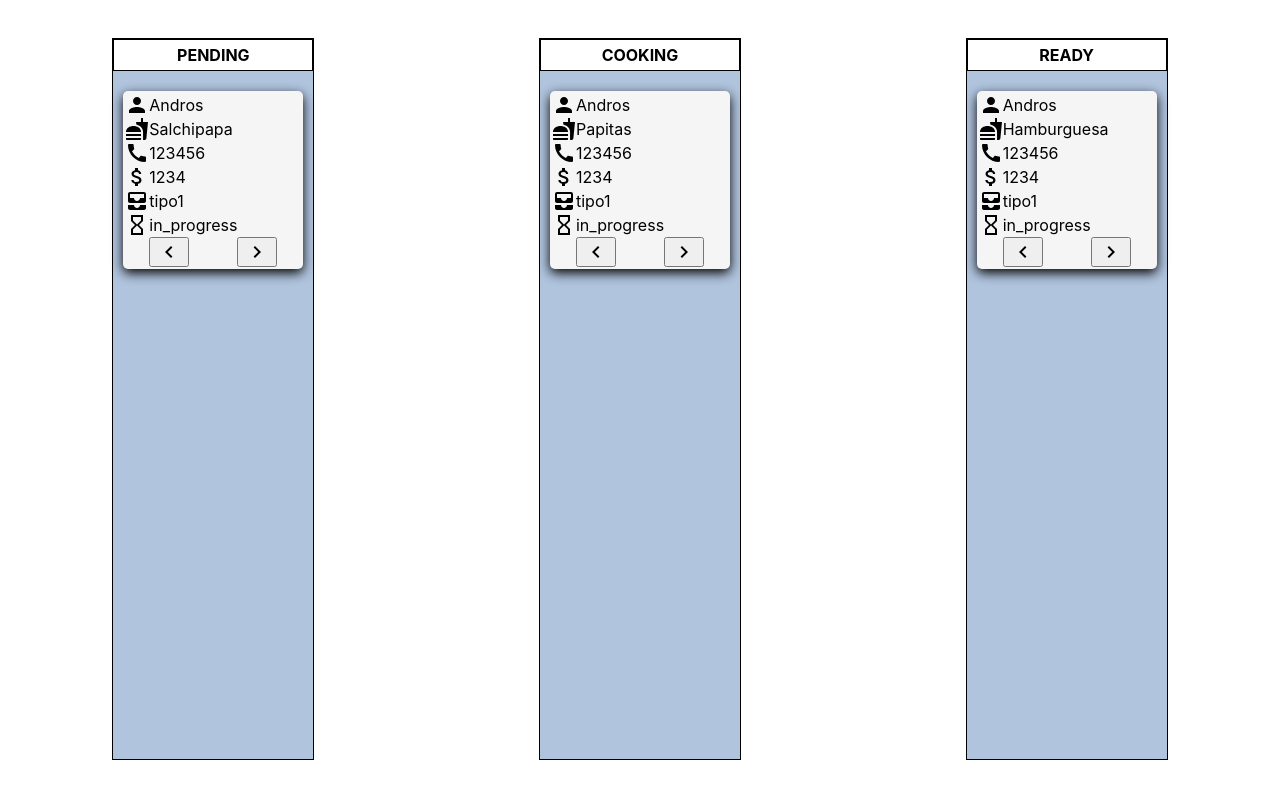
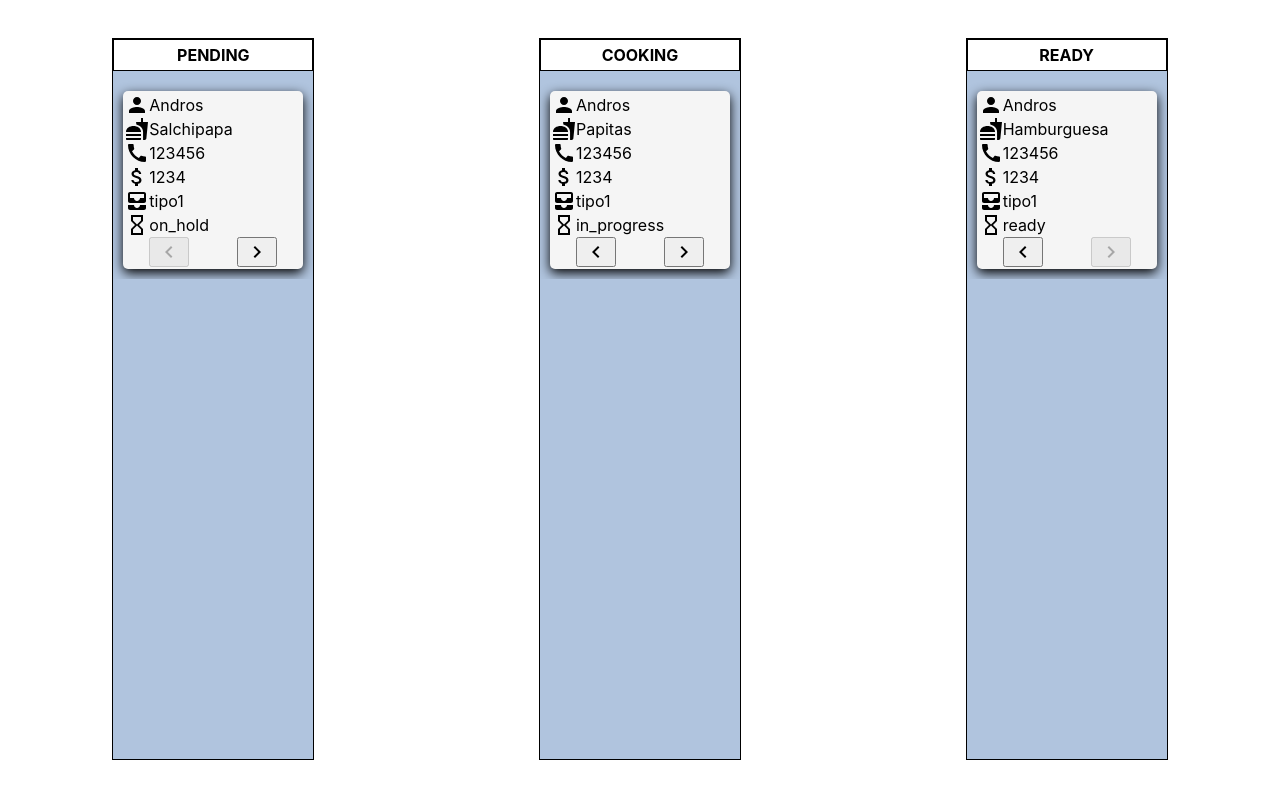
Before and after one commit to d3v0l0p3rs/IziFood, a React (Create React App) app: page / in a window 1280 px wide. Built offline with nearby package versions, Linux system fonts and the light colour scheme.

Commit message:
added logic to change orders betweeen columns

```diff
--- a/src/Components/Card/view.tsx
+++ b/src/Components/Card/view.tsx
@@ -1,6 +1,6 @@
-import React, { useState } from "react";
+import React from "react";
 import "./style.scss";
-import { CardProps, NextOrPrev } from "./card.types";
+import { CardProps, OrderState } from "./card.types";
 import PersonIcon from "@material-ui/icons/Person";
 import FastfoodIcon from "@material-ui/icons/Fastfood";
 import CallIcon from "@material-ui/icons/Call";
@@ -9,8 +9,71 @@ import AllInboxIcon from "@material-ui/icons/AllInbox";
 import HourglassEmptyIcon from "@material-ui/icons/HourglassEmpty";
 import NavigateNextIcon from "@material-ui/icons/NavigateNext";
 import NavigateBeforeIcon from "@material-ui/icons/NavigateBefore";
+import { changeOrderStatus } from "../../Redux/Reducers/Orders/orders.actions";
+import { useDispatch, useSelector } from "react-redux";
+import { rootState } from "../../Redux/Store";
 
-const Card: React.FC<CardProps> = (props: CardProps): JSX.Element => {
+const Card: React.FC<CardProps> = (props: CardProps) => {
+  const dispatch = useDispatch();
+
+  const orders = useSelector((state: rootState) => state.ordersReducer.orders);
+
+  const setNextOrderStatus = (id: number) => {
+    const index = orders.findIndex((order) => order.id === id);
+    let tempNewOrders = [...orders]; //copy of current orders
+
+    let newStatus: OrderState = "cancel";
+
+    //temporal solution
+    switch (tempNewOrders[index].currentState) {
+      case "on_hold":
+        newStatus = "in_progress";
+        break;
+
+      case "in_progress":
+        newStatus = "ready";
+        break;
+
+      default:
+        newStatus = "on_hold";
+        break;
+    }
+
+    tempNewOrders[index] = {
+      ...orders[index],
+      currentState: newStatus,
+    };
+    dispatch(changeOrderStatus(tempNewOrders));
+  };
+
+  const setPreviousOrderStatus = (id: number) => {
+    const index = orders.findIndex((order) => order.id === id);
+    let tempNewOrders = [...orders]; //copy of current orders
+
+    let newStatus: OrderState = "cancel";
+
+    //temporal solution
+    switch (tempNewOrders[index].currentState) {
+      case "in_progress":
+        newStatus = "on_hold";
+        break;
+
+      case "ready":
+        newStatus = "in_progress";
+        break;
+
+      default:
+        newStatus = "on_hold";
+        break;
+    }
+
+    tempNewOrders[index] = {
+      ...orders[index],
+      currentState: newStatus,
+    };
+    dispatch(changeOrderStatus(tempNewOrders));
+  };
+
   return (
     <div className="card-info-wapper">
       <div className="card-info-data-wrapper">
@@ -68,11 +131,21 @@ const Card: React.FC<CardProps> = (props: CardProps): JSX.Element => {
       </div>
 
       <div className="card-buttons-wrapper">
-        <button>{<NavigateBeforeIcon />}</button>
-        <button>{<NavigateNextIcon />}</button>
+        <button
+          onClick={() => setPreviousOrderStatus(props.id)}
+          disabled={props.currentState === "on_hold"}
+        >
+          <NavigateBeforeIcon />
+        </button>
+        <button
+          onClick={() => setNextOrderStatus(props.id)}
+          disabled={props.currentState === "ready"}
+        >
+          <NavigateNextIcon />
+        </button>
       </div>
     </div>
   );
 };
 
-export { Card };
+export default Card;
--- a/src/Components/Column/style.scss
+++ b/src/Components/Column/style.scss
@@ -23,4 +23,5 @@
 
 .column-data-container {
   padding: 5%;
+  overflow: auto;
 }
--- a/src/Components/Column/view.tsx
+++ b/src/Components/Column/view.tsx
@@ -1,10 +1,9 @@
 import React from "react";
-import { Card } from "../Card/view";
+import Card from "../Card/view";
 import { ColumnProps } from "./column.types";
-import { CardProps } from "../Card/card.types";
 import "./style.scss";
 
-const Column: React.FC<ColumnProps> = (props: ColumnProps): JSX.Element => {
+const Column: React.FC<ColumnProps> = (props: ColumnProps) => {
   return (
     <div className="column-wrapper">
       <div className="column-title">{props.columnType}</div>
@@ -12,12 +11,13 @@ const Column: React.FC<ColumnProps> = (props: ColumnProps): JSX.Element => {
       <div className="column-data-container">
         {props.data.map((data, idx) => (
           <Card
+            id={data.id}
             product={data.product}
             client={data.client}
             phone={data.phone}
             cost={data.cost}
             deliveryType={data.deliveryType}
-            currentState="in_progress"
+            currentState={data.currentState}
             key={idx}
           />
         ))}
--- a/src/Components/Home/view.tsx
+++ b/src/Components/Home/view.tsx
@@ -4,25 +4,27 @@ import "./style.scss";
 import {
   filterPendingOrders,
   filterCookingOrders,
-  filterDoneOrders,
+  filterReadyOrders,
 } from "../../Redux/Reducers/Orders/orders.selectors";
 import { useSelector } from "react-redux";
 
-export default function Home() {
+const Home: React.FC = () => {
   //selectors
   const pendingOrdersSelector = useMemo(() => filterPendingOrders, []);
   const cookingOrdersSelector = useMemo(() => filterCookingOrders, []);
-  const doneOrdersSelector = useMemo(() => filterDoneOrders, []);
+  const readyOrdersSelector = useMemo(() => filterReadyOrders, []);
 
   const pendingOrders = useSelector(pendingOrdersSelector, () => false);
   const cookingOrders = useSelector(cookingOrdersSelector, () => false);
-  const doneOrders = useSelector(doneOrdersSelector, () => false);
+  const readyOrders = useSelector(readyOrdersSelector, () => false);
 
   return (
     <div className="home-wrapper">
-      <Column columnType="pending" data={pendingOrders || []} />
-      <Column columnType="cooking" data={cookingOrders || []} />
-      <Column columnType="ready" data={doneOrders || []} />
+      <Column columnType="pending" data={pendingOrders} />
+      <Column columnType="cooking" data={cookingOrders} />
+      <Column columnType="ready" data={readyOrders} />
     </div>
   );
-}
+};
+
+export default Home;
--- a/src/Redux/Reducers/Orders/orders.actions.ts
+++ b/src/Redux/Reducers/Orders/orders.actions.ts
@@ -1,7 +1,8 @@
 import {OrdersActions, OrdersTypes} from './orders.types';
+import {CardProps} from '../../../Components/Card/card.types';
 
-export function test(): OrdersActions{
+export function changeOrderStatus(orders: CardProps[]): OrdersActions{
     return {
-        type: OrdersTypes.ORDERS_CHANGE_STATUS
+        type: OrdersTypes.CHANGE_ORDER_STATUS, payload: orders
     }
 }
--- a/src/Redux/Reducers/Orders/orders.reducer.ts
+++ b/src/Redux/Reducers/Orders/orders.reducer.ts
@@ -1,8 +1,9 @@
-import {OrdersState, OrdersActions} from './orders.types';
+import {OrdersState, OrdersActions, OrdersTypes} from './orders.types';
 
 const initialState: OrdersState = {
     orders: [
         {
+            id: 1,
             product: "Papitas",
             client: "Andros",
             phone: "123456",
@@ -11,6 +12,7 @@ const initialState: OrdersState = {
             currentState: "in_progress"
           },
           {
+            id: 2,
             product: "Salchipapa",
             client: "Andros",
             phone: "123456",
@@ -19,6 +21,7 @@ const initialState: OrdersState = {
             currentState: "on_hold"
           },
           {
+            id: 3,
             product: "Hamburguesa",
             client: "Andros",
             phone: "123456",
@@ -33,6 +36,14 @@ const initialState: OrdersState = {
 export default function OrdersReducer(state: OrdersState = initialState, action: OrdersActions){
     switch(action.type){
 
+      case OrdersTypes.CHANGE_ORDER_STATUS: {
+        return {
+          ...state,
+          orders: action.payload
+        }
+      }
+
+
       default: {
         return state;
       }
--- a/src/Redux/Reducers/Orders/orders.selectors.ts
+++ b/src/Redux/Reducers/Orders/orders.selectors.ts
@@ -13,10 +13,10 @@ export const filterPendingOrders = createSelector(
 export const filterCookingOrders = createSelector(
     [ordersSelector],
     (orders) => {
-        return orders?.filter(order => order.currentState === OrdersCurrentState.IN_PROGRESS);
+         return orders?.filter(order =>{ return order.currentState === OrdersCurrentState.IN_PROGRESS });
     });
 
-export const filterDoneOrders = createSelector(
+export const filterReadyOrders = createSelector(
     [ordersSelector],
     (orders) => {
         return orders?.filter(order => order.currentState === OrdersCurrentState.READY);
--- a/src/Redux/Reducers/Orders/orders.types.ts
+++ b/src/Redux/Reducers/Orders/orders.types.ts
@@ -1,15 +1,15 @@
 import {CardProps} from '../../../Components/Card/card.types';
 
 export interface OrdersState{
-    orders?: CardProps[]
+    orders: CardProps[]
 }
 
 export enum OrdersTypes{
-    ORDERS_CHANGE_STATUS = "ORDERS_CHANGE_STATUS",
+    CHANGE_ORDER_STATUS = "CHANGE_ORDER_STATUS",
 }
 
 export type OrdersActions =
-    | {type: OrdersTypes.ORDERS_CHANGE_STATUS}
+    | {type: OrdersTypes.CHANGE_ORDER_STATUS , payload: CardProps[]}
 
 export enum OrdersCurrentState {
     ON_HOLD = "on_hold",
```
Also changed, not shown: src/Components/Card/card.types.ts (+3 -4 lines), src/Components/Login/view.tsx (+6 -8 lines).
